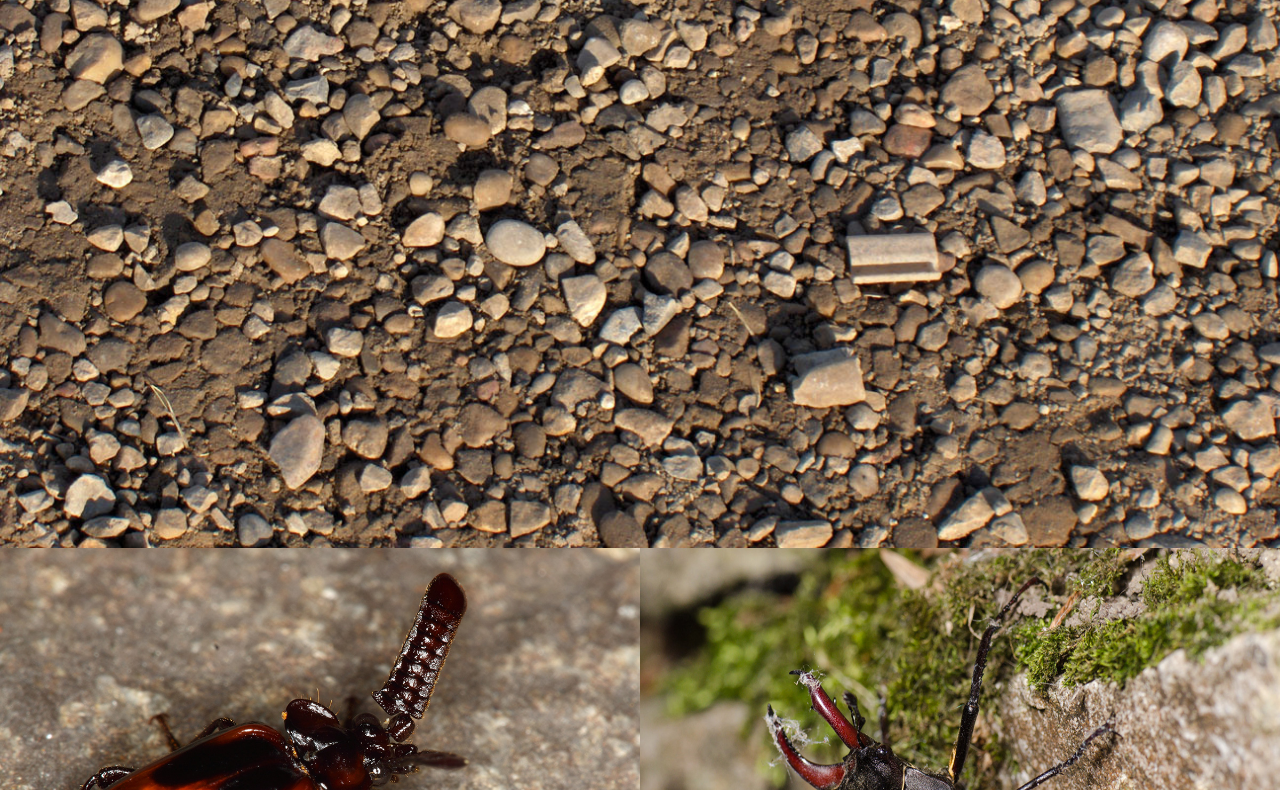
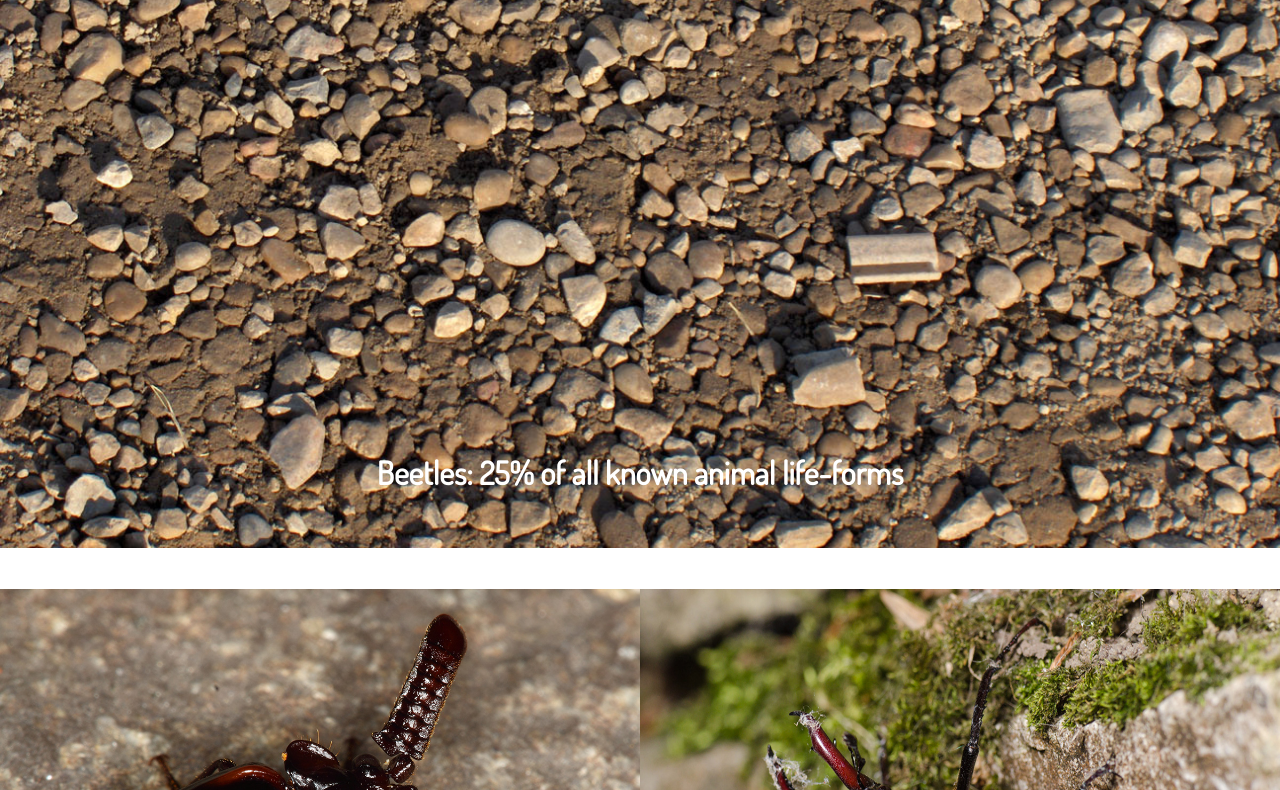
Before and after one commit to kaybow/dsn1674-assignment-7, a plain HTML site: page dsn1674-assignment-7/index.html in a window 1280 px wide. Shown: the part 560-1350 px from the top of the page. Drawn offline with Linux system fonts and the light colour scheme.

Commit message:
Moved position of beetle in footer to be cenetered

```diff
--- a/dsn1674-assignment-7/css/main.css
+++ b/dsn1674-assignment-7/css/main.css
@@ -67,14 +67,14 @@ img {
 }
 
 p {
+	position: relative;
 	text-align: center;
-	text-align: center;
-	position: absolute;
 	color: white;
 	bottom: 3em;
 	width: 100%;
 	font-size: 2rem;
-	padding-bottom: 4em;
+	padding: 0;
+	margin: 0;
 }
 
 .nest {
@@ -134,9 +134,9 @@ left: 8em;
 .foot-beetle {
 	width:10%;
 	position: relative;
+	left: 27em;
 }
 
 footer {
 	background-color: #9b7c64;
-	padding-bottom: 0;
 }
```
